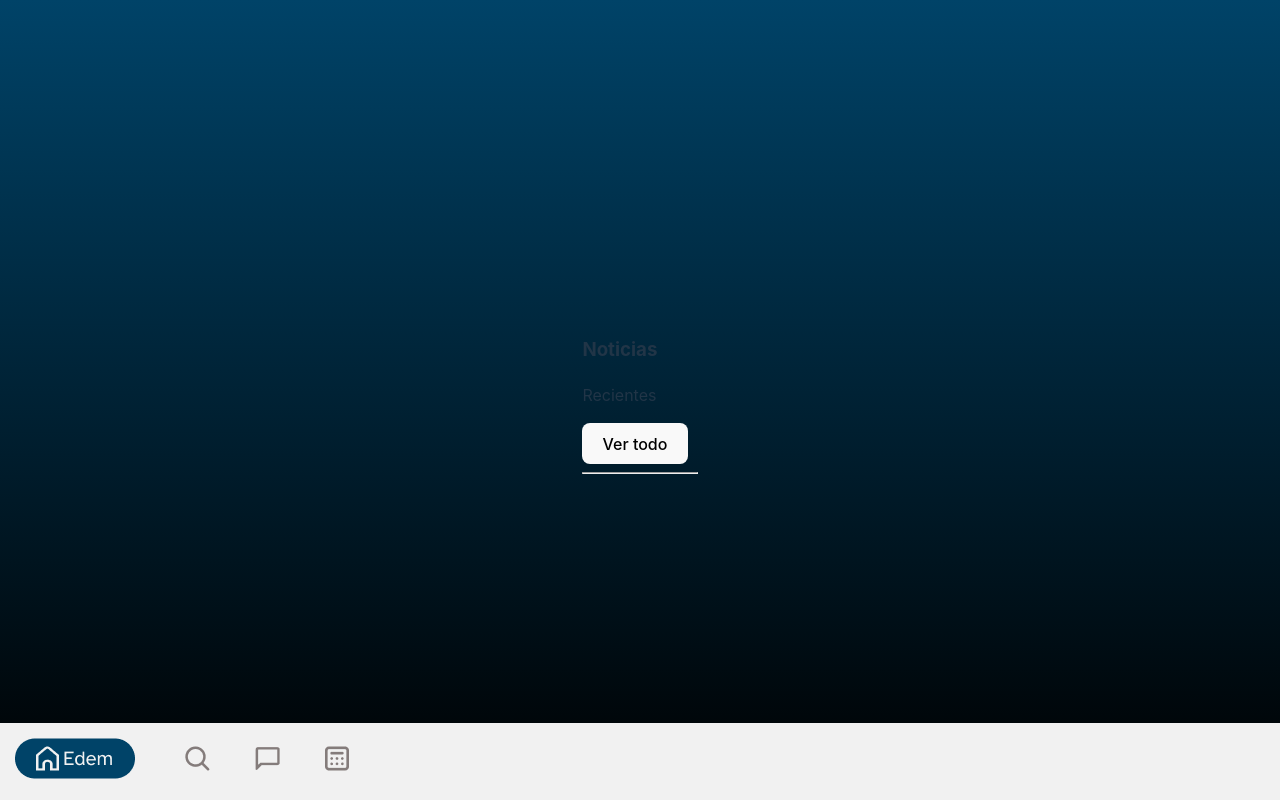
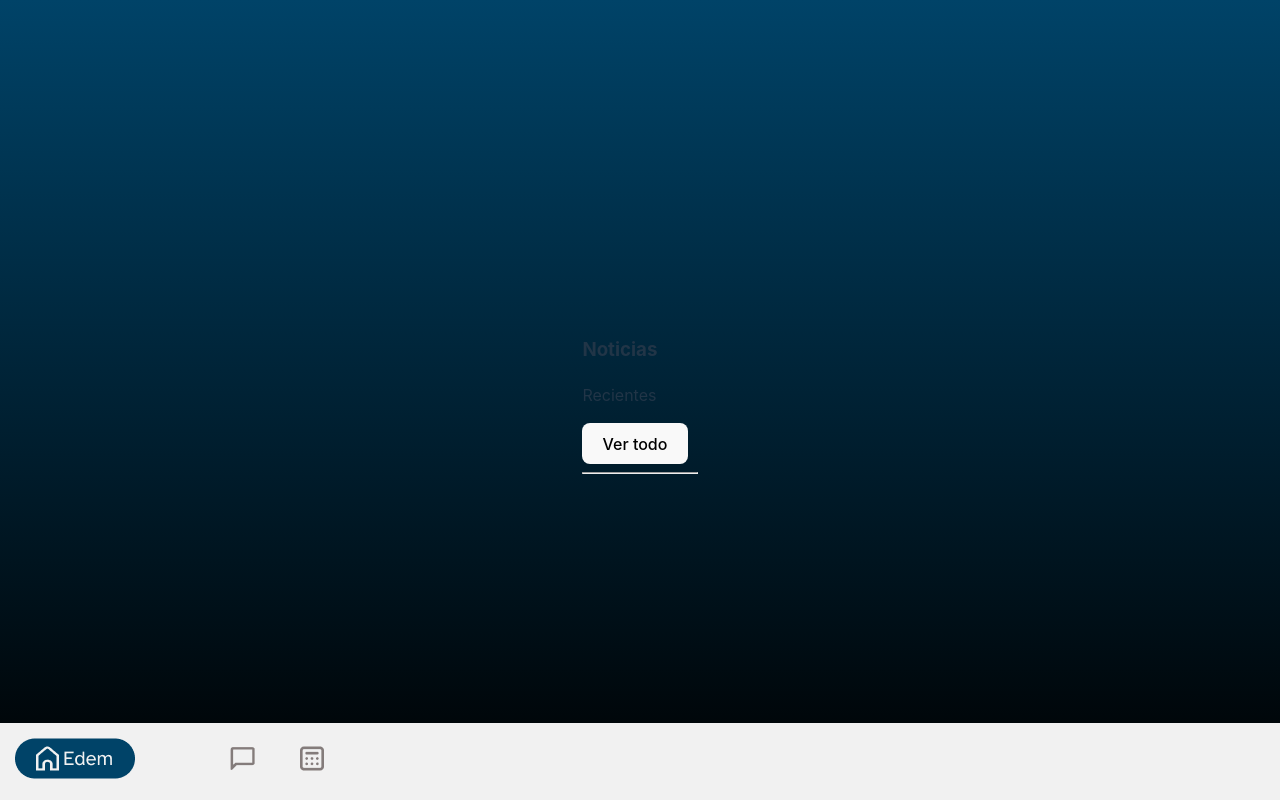
Before and after one commit to adrianMartinezTeba/Front-Desafio, a React (Vite) app: page / in a window 1280 px wide. Built offline with nearby package versions, Linux system fonts and the light colour scheme; no server answers.

Commit message:
foto perfil en menu

```diff
--- a/src/components/Menu/Menu.jsx
+++ b/src/components/Menu/Menu.jsx
@@ -1,4 +1,4 @@
-import React from 'react'
+import React, { useContext, useEffect } from 'react'
 import { Link } from 'react-router-dom';
 
 import './Menu.scss'
@@ -8,10 +8,19 @@ import home from '../../assets/icons/home.png'
 import search from '../../assets/icons/search.png'
 import vector from '../../assets/icons/vector.png'
 import calendar from '../../assets/icons/calendar-dates.png'
-
-
+import { UserContext } from '../../context/UserContext/UserState';
 
 const Menu = () => {
+  const {getUserLogged,user} = useContext(UserContext)
+  useEffect(()=>{
+    getUserLogged()
+
+        },[])
+
+    useEffect(() => {
+
+    },[user]);
+
   return (
     <div>
         <nav className="navbar">
@@ -22,9 +31,9 @@ const Menu = () => {
             </div>
 
         <div className='right-elements'>
-        <Link to="/buscar" className="nav-link" >
+        <Link to="/profile" className="nav-link" >
         <div className="nav-image-container">
-        <img src={search} alt="" />
+        <img src={user.imageUrl} alt="" />
         </div>
         </Link>
         <Link to="/vector"  className="nav-link">
```
